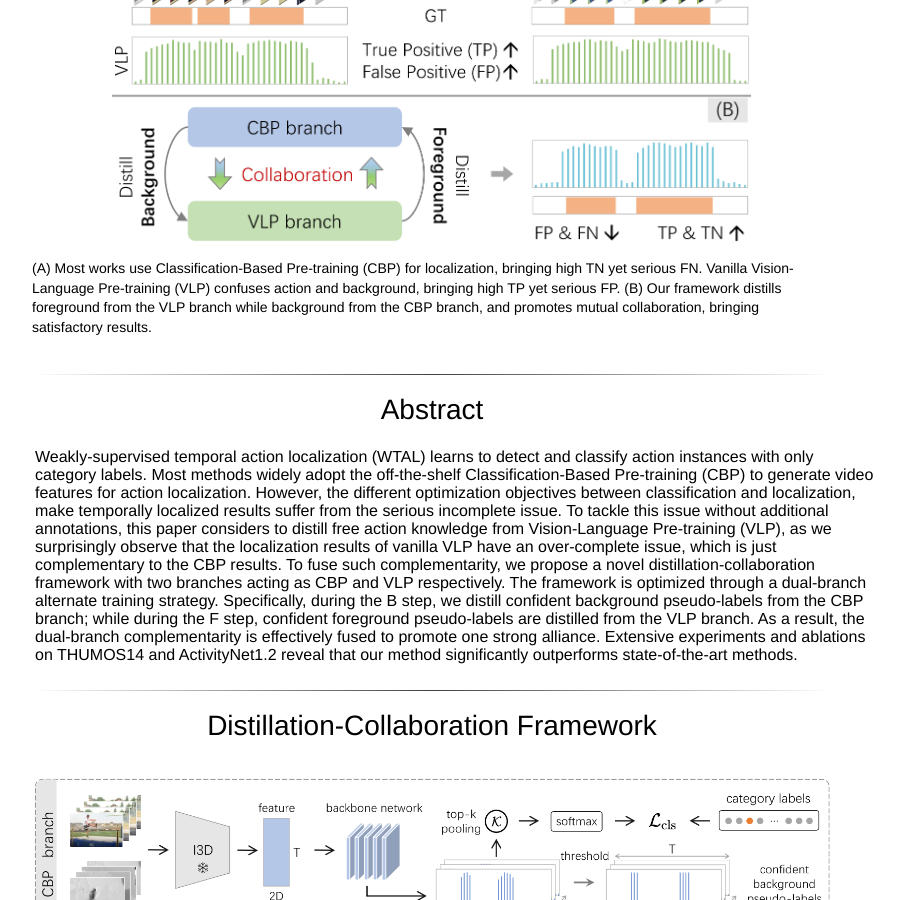
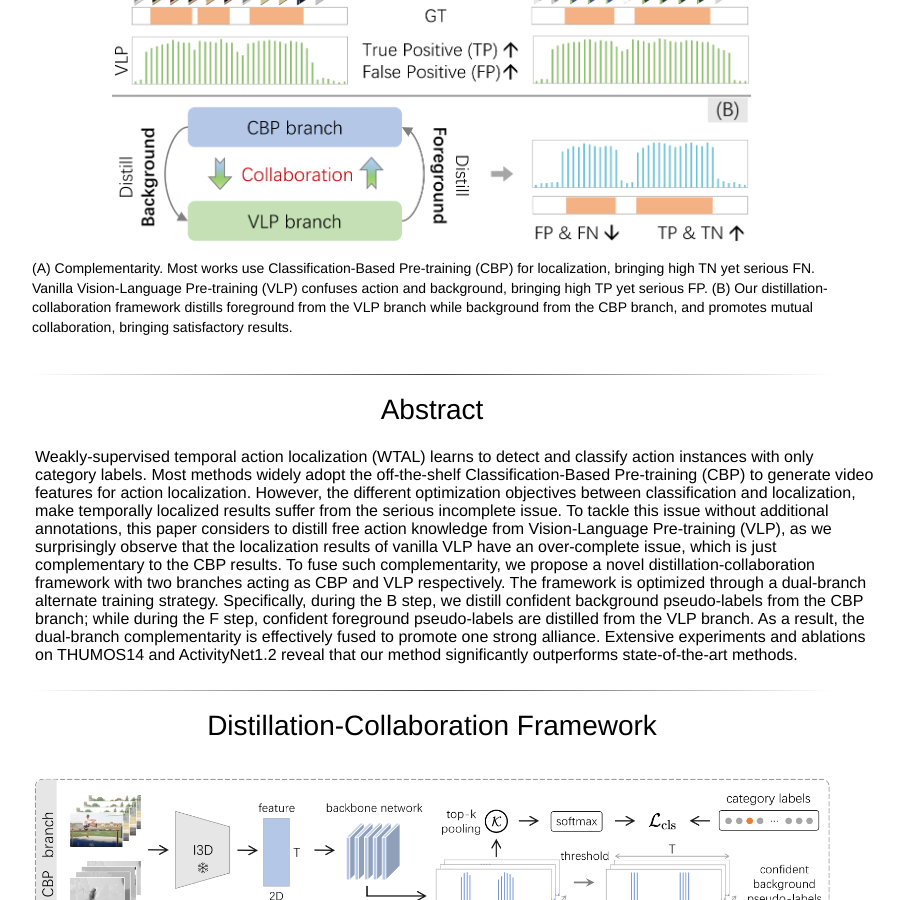
Before and after one commit to ju-chen/Voide1220.github.io, a Jekyll site: the page distillation_collaboration/index.html, which Jekyll copies as it is, in a window 1280 px wide and 900 px high, scrolled down 587 px. Shown: the whole window, without its empty margins (208-1112 px from the left). Built offline with Jekyll 4.4.1, drawn with Linux system fonts in a browser that asks for light colours; some web fonts are replaced.

Commit message:
Update index.html

```diff
--- a/distillation_collaboration/index.html
+++ b/distillation_collaboration/index.html
@@ -307,7 +307,7 @@
 	      </div>
         </center>
       </center>
-	<p> (A) Most works use Classification-Based Pre-training (CBP) for localization, bringing high TN yet serious FN. Vanilla Vision-Language Pre-training (VLP) confuses action and background, bringing high TP yet serious FP. (B) Our framework distills foreground from the VLP branch while background from the CBP branch, and promotes mutual collaboration, bringing satisfactory results. </p>
+	<p> (A) Complementarity. Most works use Classification-Based Pre-training (CBP) for localization, bringing high TN yet serious FN. Vanilla Vision-Language Pre-training (VLP) confuses action and background, bringing high TP yet serious FP. (B) Our distillation-collaboration framework distills foreground from the VLP branch while background from the CBP branch, and promotes mutual collaboration, bringing satisfactory results. </p>
 
 
       <br><hr>
```
